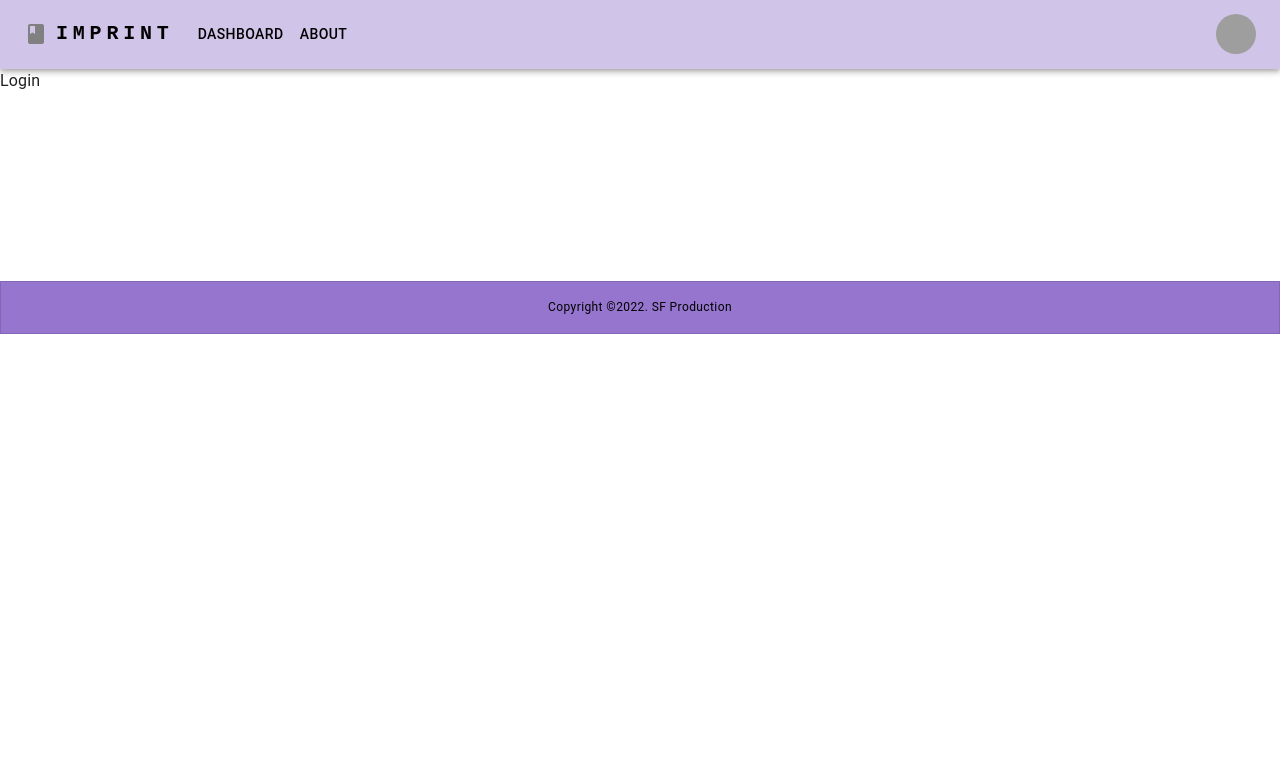
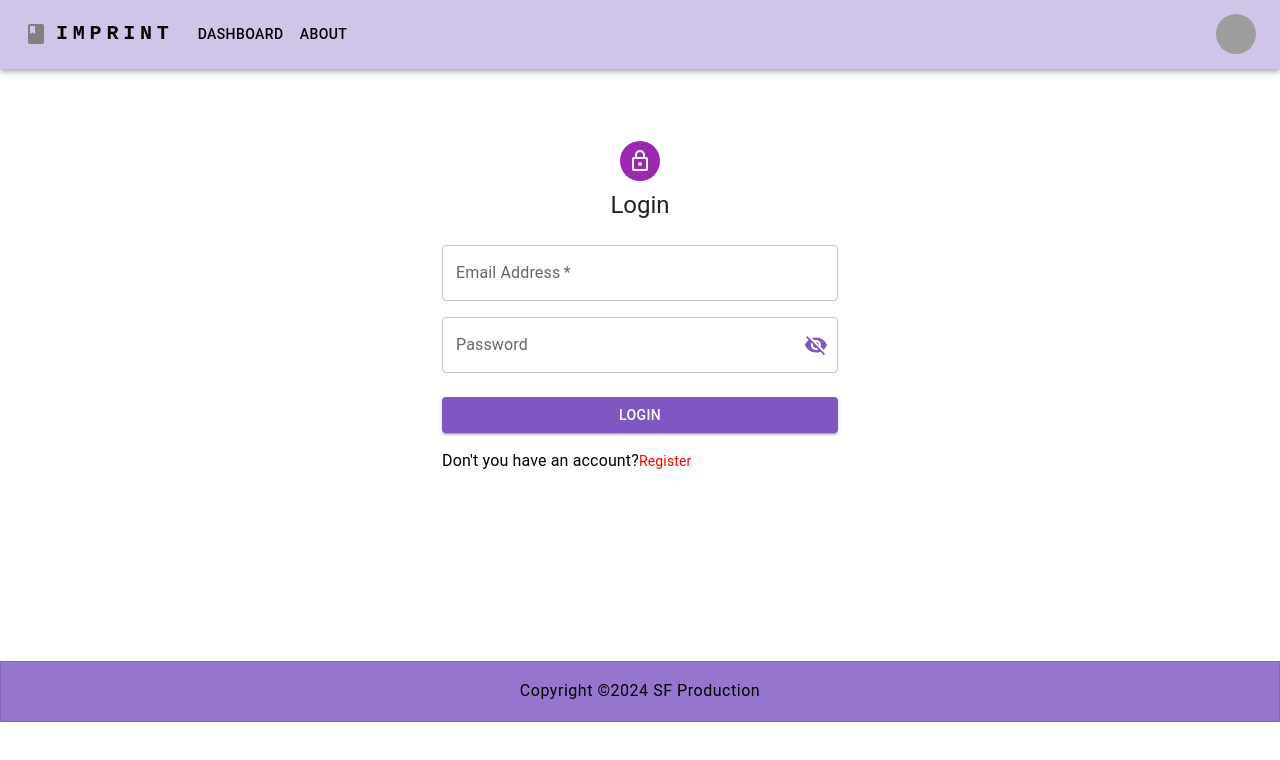
Before and after one commit to samedfft2634/Imprint_BlogApp, a React (Create React App) app: page /auth in a window 1280 px wide. Shown: the top 760 px of the page. Built offline with nearby package versions, Linux system fonts and the light colour scheme; grey boxes are pictures that could not be loaded.

Commit message:
feat: Login & LoginForm

```diff
--- a/src/components/Footer.jsx
+++ b/src/components/Footer.jsx
@@ -2,7 +2,9 @@ import { Box, Container, Paper, Typography } from "@mui/material";
 import { deepPurple } from "@mui/material/colors";
 import React from "react";
 
+
 const Footer = () => {
+	const date = new Date().getFullYear()
 	return (
 		<Paper
 			sx={{
@@ -32,8 +34,8 @@ const Footer = () => {
 						mb: 2,
 					}}
 				>
-					<Typography variant="caption" color="initial">
-						Copyright ©2022. SF Production
+					<Typography variant="caption" color="initial" sx={{fontSize:"1rem"}}>
+						Copyright ©{date} SF Production
 					</Typography>
 				</Box>
 			</Container>
--- a/src/components/auth/LoginForm.jsx
+++ b/src/components/auth/LoginForm.jsx
@@ -1,9 +1,165 @@
-import React from 'react'
+import Button from "@mui/material/Button";
+import TextField from "@mui/material/TextField";
+import Grid from "@mui/material/Grid";
+import {
+	Box,
+	FormControl,
+	FormHelperText,
+	IconButton,
+	InputAdornment,
+	InputLabel,
+	OutlinedInput,
+	Typography,
+} from "@mui/material";
+import { Link } from "react-router-dom";
+import { deepPurple } from "@mui/material/colors";
+import { useState } from "react";
+import { Visibility, VisibilityOff } from "@mui/icons-material";
+import { object, string } from "yup";
+import { Form } from "formik";
 
-const LoginForm = () => {
-  return (
-    <div>LoginForm</div>
-  )
-}
+export const loginSchema = object({
+	email: string()
+		.email("Email must be a valid email!")
+		.required("Email is a required field!"),
+	password: string()
+		.required("Password is a required field!")
+		.min(8, "Password must be at least 8 characters !")
+		.max(16, "Password must be at most 16 characters !")
+		.matches(/\d+/, "The password must contain at least one number!")
+		.matches(
+			/[a-z]/,
+			"Password must contains at least one lowercase letter!"
+		)
+		.matches(
+			/[A-Z]/,
+			"Password must contains at least one uppercase letter!"
+		)
+		.matches(
+			/[!/[@$!%*?&]+/,
+			"Password must contain at least one special character! (@ / $ / ! / % / * / ? / & )"
+		),
+});
 
-export default LoginForm
+const LoginForm = ({ values, handleChange, errors, touched, handleBlur }) => {
+	const [showPassword, setShowPassword] = useState(false);
+	const handleClickShowPassword = () => setShowPassword((show) => !show);
+	const handleMouseDownPassword = (event) => {
+		event.preventDefault();
+	};
+
+	return (
+		<Form>
+			<Box noValidate sx={{ mt: 3 }}>
+				<Grid container spacing={2}>
+					<Grid item xs={12}>
+						<TextField
+							required
+							fullWidth
+							label="Email Address"
+							id="email"
+							name="email"
+							type="email"
+							value={values.email}
+							onChange={handleChange}
+							onBlur={handleBlur}
+							error={touched.email && Boolean(errors.email)}
+							helperText={touched.email && errors.email}
+						/>
+					</Grid>
+
+					<Grid item xs={12}>
+						<FormControl
+							sx={{ width: "100%" }}
+							variant="outlined"
+							error={touched.password && Boolean(errors.password)}
+						>
+							<InputLabel
+								error={
+									touched.password && Boolean(errors.password)
+								}
+							>
+								Password
+							</InputLabel>
+							<OutlinedInput
+								label="Password"
+								id="password"
+								name="password"
+								value={values.password}
+								onChange={handleChange}
+								onBlur={handleBlur}
+								error={
+									touched.password && Boolean(errors.password)
+								}
+								type={showPassword ? "text" : "password"}
+								endAdornment={
+									<InputAdornment position="end">
+										<IconButton
+											aria-label="toggle password visibility"
+											onClick={handleClickShowPassword}
+											onMouseDown={
+												handleMouseDownPassword
+											}
+											edge="end"
+											sx={{ color: deepPurple[400] }}
+										>
+											{showPassword ? (
+												<Visibility />
+											) : (
+												<VisibilityOff />
+											)}
+										</IconButton>
+									</InputAdornment>
+								}
+							/>
+							{touched.password && errors.password && (
+								<FormHelperText id="password-helper-text">
+									{errors.password}
+								</FormHelperText>
+							)}
+						</FormControl>
+					</Grid>
+				</Grid>
+				<Button
+					type="submit"
+					fullWidth
+					variant="contained"
+					sx={{
+						mt: 3,
+						mb: 2,
+						bgcolor: deepPurple[400],
+						":hover": {
+							bgcolor: deepPurple[300],
+						},
+					}}
+				>
+					LOGIN
+				</Button>
+				<Grid container justifyContent="space-between">
+					<Grid item>
+						<Typography component="span">
+							<Link
+								to="/register"
+								style={{
+									textDecoration: "none",
+									color: "black",
+								}}
+							>
+								Don't you have an account?
+								<Typography
+									component="span"
+									variant="body2"
+									sx={{ color: "red" }}
+								>
+									Register
+								</Typography>
+							</Link>
+						</Typography>
+					</Grid>
+				</Grid>
+			</Box>
+		</Form>
+	);
+};
+
+export default LoginForm;
--- a/src/hooks/useAuthCalls.jsx
+++ b/src/hooks/useAuthCalls.jsx
@@ -27,6 +27,7 @@ const useAuthCalls = () => {
 			console.log(error);
 		}
 	};
+
   return {register}
 }
 
--- a/src/pages/Login.jsx
+++ b/src/pages/Login.jsx
@@ -1,9 +1,53 @@
-import React from 'react'
+import * as React from 'react';
+import Avatar from '@mui/material/Avatar';
+import CssBaseline from '@mui/material/CssBaseline';
 
-const Login = () => {
+import Box from '@mui/material/Box';
+import LockOutlinedIcon from '@mui/icons-material/LockOutlined';
+import Typography from '@mui/material/Typography';
+import Container from '@mui/material/Container';
+import { loginSchema } from '../components/auth/LoginForm'
+import { Formik } from "formik"
+import useAuthCalls from '../hooks/useAuthCalls';
+import LoginForm from '../components/auth/LoginForm';
+
+
+export default function SignUp() {
+	const { login } = useAuthCalls();
+
   return (
-    <div>Login</div>
-  )
+      <Container component="main" maxWidth="xs">
+        <CssBaseline />
+        <Box
+          sx={{
+            marginTop: 8,
+            display: 'flex',
+            flexDirection: 'column',
+            alignItems: 'center',
+          }}
+        >
+          <Avatar sx={{ m: 1, bgcolor: 'secondary.main' }}>
+            <LockOutlinedIcon />
+          </Avatar>
+          <Typography component="h1" variant="h5">
+            Login
+          </Typography>
+          <Formik
+          initialValues={{
+            email:"",
+            password:"",
+
+          }}
+          validationSchema={loginSchema}
+          onSubmit={(values, actions) => {
+            login(values)
+            actions.resetForm()
+            actions.setSubmitting(false)
+          }}
+          component={(props) => <LoginForm {...props} />}
+          >
+          </Formik>
+        </Box>
+      </Container>
+  );
 }
-
-export default Login
--- a/src/pages/Register.jsx
+++ b/src/pages/Register.jsx
@@ -1,7 +1,7 @@
 import * as React from 'react';
 import Avatar from '@mui/material/Avatar';
 import CssBaseline from '@mui/material/CssBaseline';
-import Link from '@mui/material/Link';
+
 import Box from '@mui/material/Box';
 import LockOutlinedIcon from '@mui/icons-material/LockOutlined';
 import Typography from '@mui/material/Typography';
```
